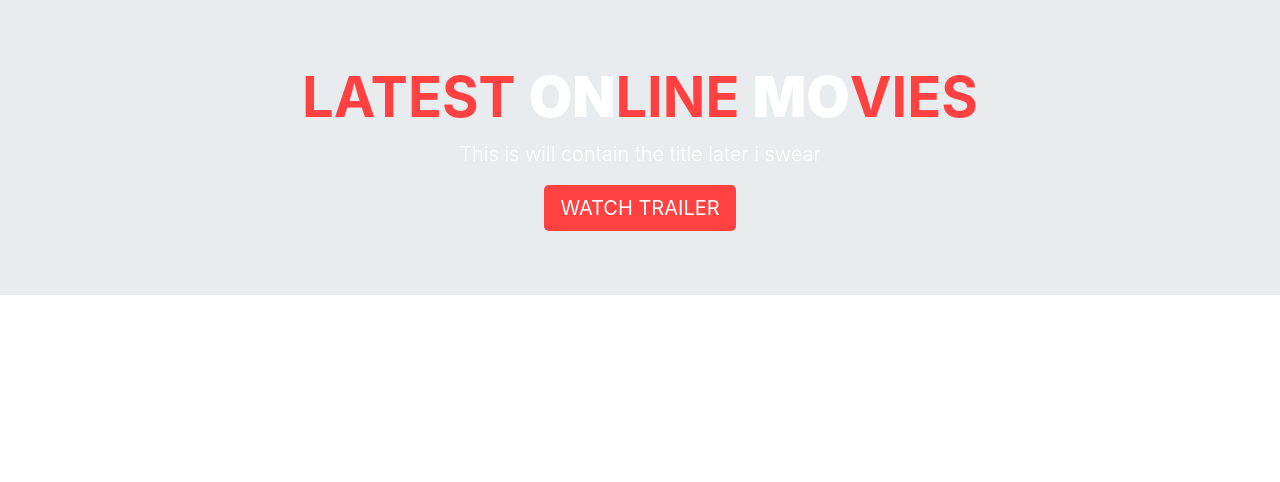
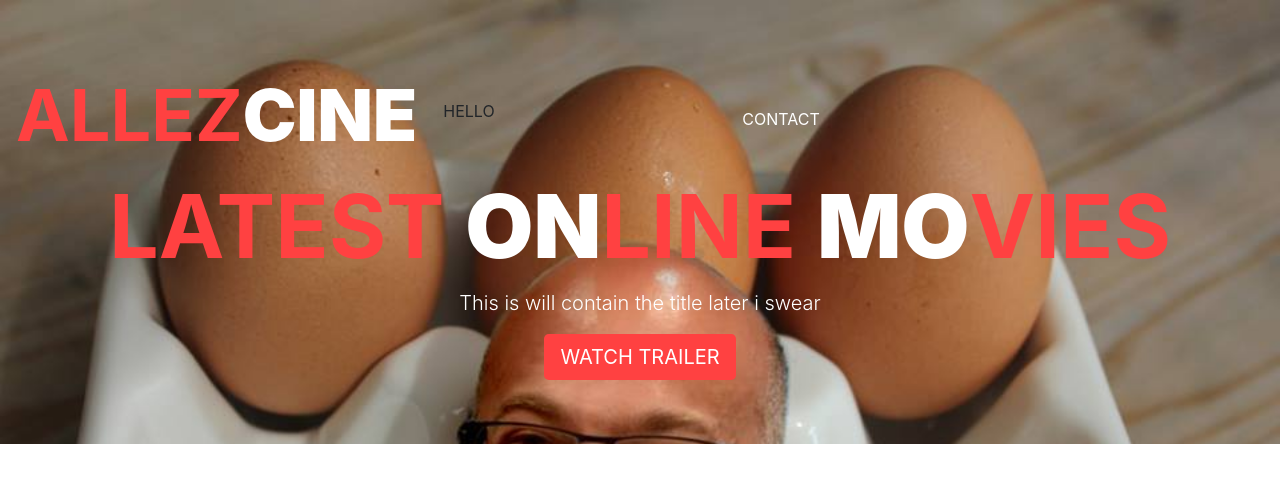
Before and after one commit to ChristineSautelet/Frontend-AllezCine, a plain HTML site: page index.html in a window 1280 px wide. Drawn offline with nearby package versions, Linux system fonts and the light colour scheme.

Commit message:
Some progress on the header html/css side

```diff
--- a/Assets/css/style.css
+++ b/Assets/css/style.css
@@ -6,5 +6,10 @@
     color: #ff4141;
 }
 #jumbo{
-
+    background-image: url("/img/temp.jpg");
+    background-repeat: no-repeat;
+    background-size: cover;
 }
+.btn:hover{
+    background-color: #ec4141;
+}
--- a/index.html
+++ b/index.html
@@ -12,8 +12,24 @@
     <title>AllezCine</title>
 </head>
 <body>
-    <div class="jumbotron jumbotron-fluid text-center" id='jumbo'>
-        <h1 class="display-4 text-uppercase font-weight-bold text-myred">
+    <div class="jumbotron jumbotron-fluid" id='jumbo'>
+        <nav class="navbar navbar-expand-lg navbar-transparent container-fluid row">
+            <div class="col-md-3">
+                <h2 class="display-3 text-center text-uppercase font-weight-bold text-myred">
+                    Allez<b class="text-white">Cine</b>
+                </h2>
+            </div>
+            <div class="col-md-3  text-center">
+                <p>HELLO</p>
+            </div>
+            <div class="col-md-3  text-center">
+                <a class="text-white text-uppercase" href="">Contact</a>
+            </div>
+            <div class="col-md-3" id="search">
+            </div>
+        </nav>
+        <div class="text-center">
+            <h1 class="display-2 text-uppercase font-weight-bolder text-myred">
                 Latest
                 <b class="text-white">On</b>line
                 <b class="text-white">Mo</b>vies
@@ -21,6 +37,7 @@
             <p class="lead text-white">This is will contain the title later i swear</p>
             <a class="btn btn-primary btn-lg text-uppercase" href="#" role="button">Watch Trailer</a>
         </div>
+      </div>
     <script src="Script/script.js"></script>
 </body>
 </html>
```
Also changed, not shown: img/temp.jpg (added). Lines whose indentation alone changed are shown as unchanged.
